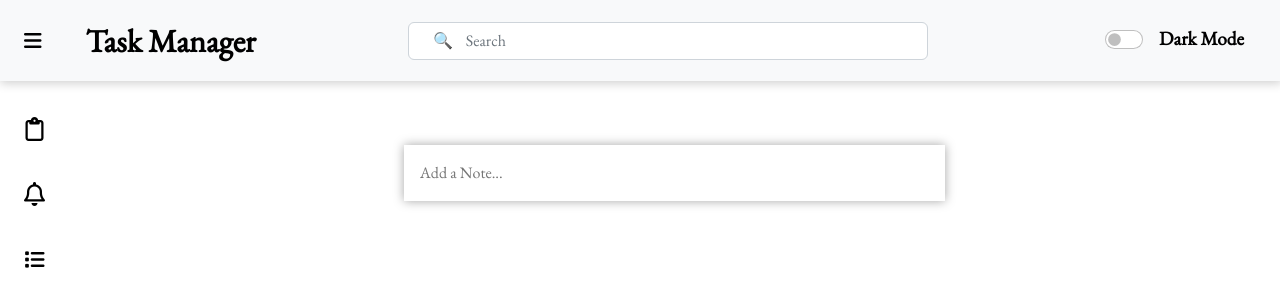
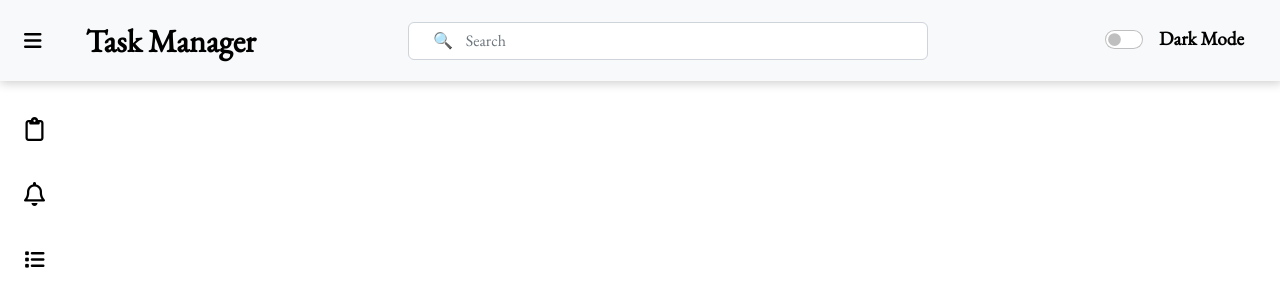
Before and after one commit to Devesh24/taskmanager, a React (Create React App) app: page / in a window 1280 px wide. Shown: the top 306 px of the page. Built offline with nearby package versions, Linux system fonts and the light colour scheme.

Commit message:
Update App.js

```diff
--- a/src/App.js
+++ b/src/App.js
@@ -64,7 +64,7 @@ function App() {
           </span>
           <div className='w-100' style={{display: searchVal!=="" ? "none" : "block"}}>
             <Routes>
-              <Route exact path="/" element={<Tasks mode={mode} searchVal={searchVal}/>} />
+              <Route exact path="/taskmanager" element={<Tasks mode={mode} searchVal={searchVal}/>} />
               <Route exact path="/remind" element={<Reminder mode={mode} searchVal={searchVal}/>} />
               <Route exact path="/list" element={<Lists mode={mode} searchVal={searchVal}/>} />
             </Routes>
```
